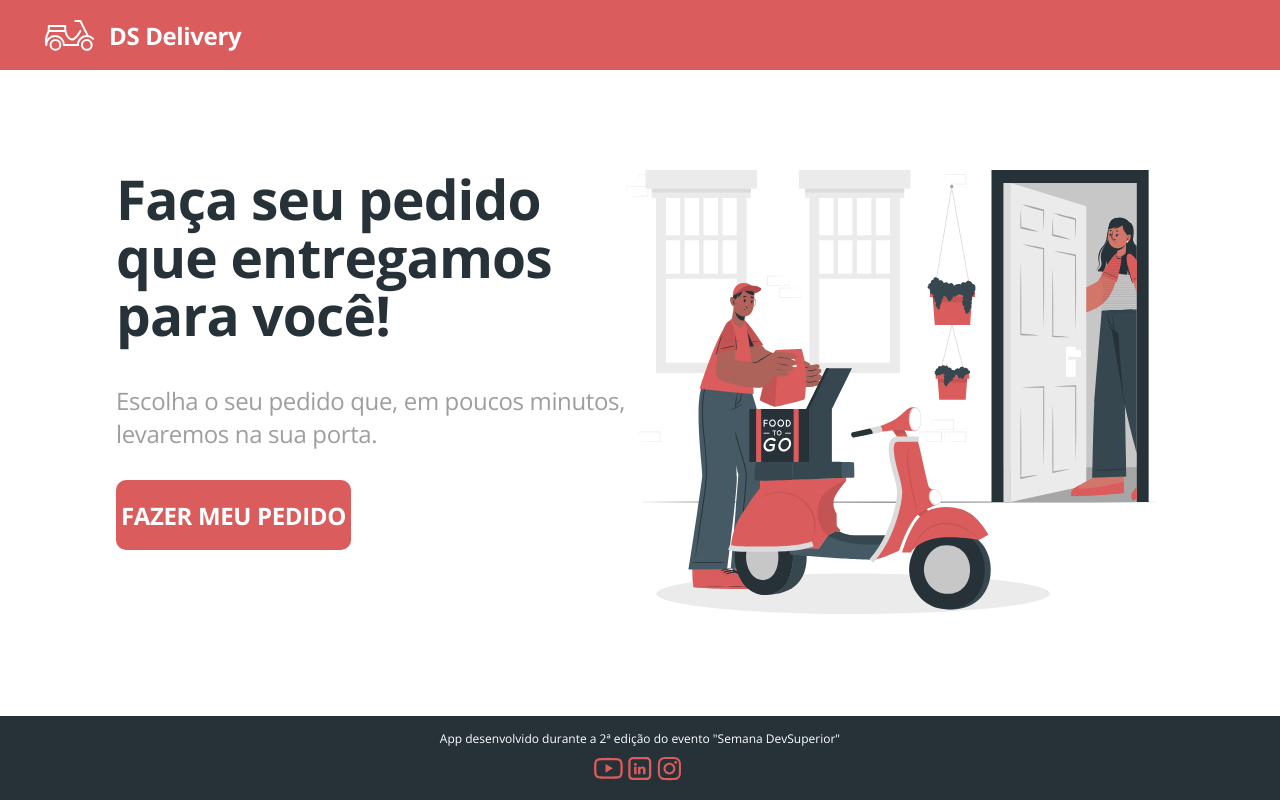
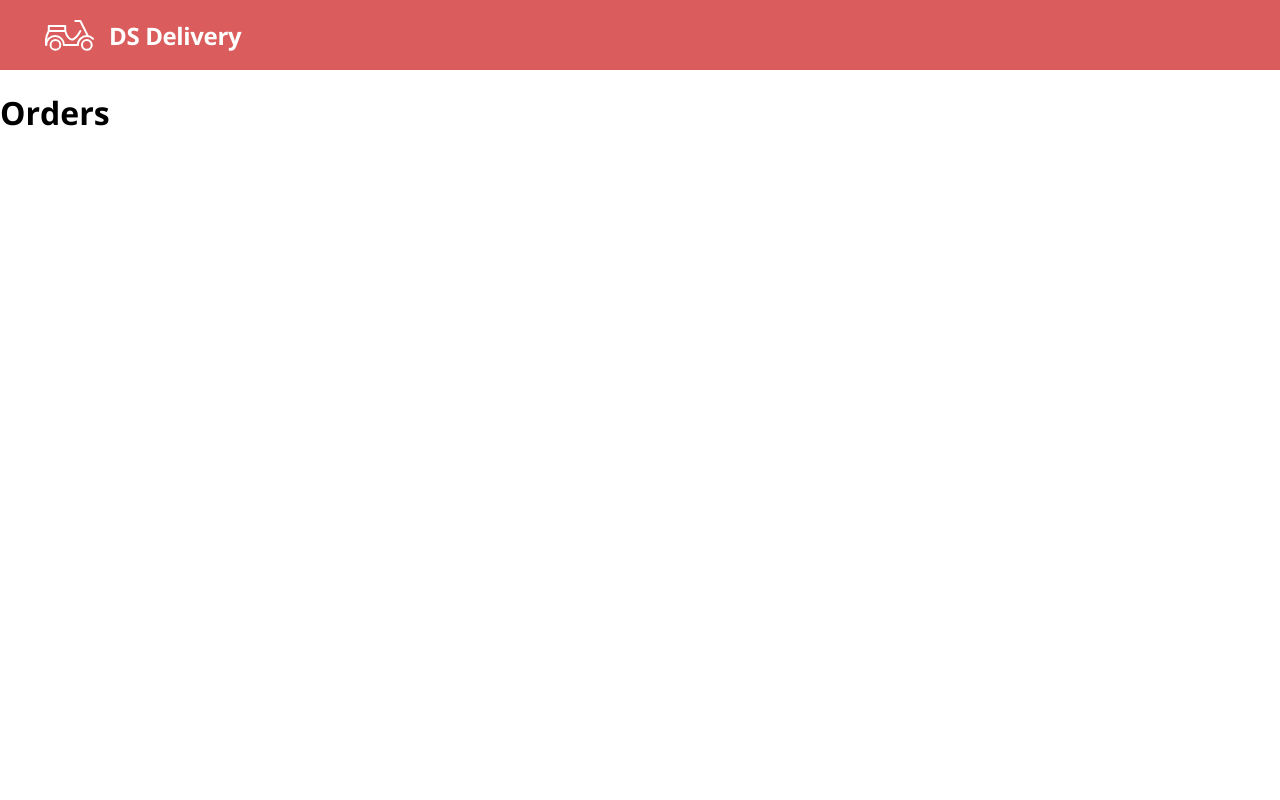
Before and after one commit to fellipems/dsdelivery, a React (Create React App) app in the folder front-web/: page /orders in a window 1280 px wide. Built offline with nearby package versions, Linux system fonts and the light colour scheme.

Commit message:
add routes navigation

```diff
--- a/front-web/package.json
+++ b/front-web/package.json
@@ -10,8 +10,10 @@
     "@types/node": "^12.19.12",
     "@types/react": "^16.14.2",
     "@types/react-dom": "^16.9.10",
+    "@types/react-router-dom": "^5.1.7",
     "react": "^17.0.1",
     "react-dom": "^17.0.1",
+    "react-router-dom": "^5.2.0",
     "react-scripts": "4.0.1",
     "typescript": "^4.1.3",
     "web-vitals": "^0.2.4"
--- a/front-web/src/App.tsx
+++ b/front-web/src/App.tsx
@@ -1,14 +1,13 @@
 import './App.css';
-import Navbar from './Navbar'
-import Home from './Home'
+import Routes from './routes';
+//import Orders from './Orders'
 
 function App() { // Esse fragment será representado no HTML com div="root", mesmo a tag estando vazia
   return (
     <>
-      <Navbar />
-      <Home />
+      <Routes/>
     </>
   );  // React fragment <> </>. Criamos um bloco de código, porém esse fragment não é representado no HTML
 }
-
+// parei no 1:52:35
 export default App;
--- a/front-web/src/Home/index.tsx
+++ b/front-web/src/Home/index.tsx
@@ -1,6 +1,7 @@
 import "./styles.css";
 import { ReactComponent as MainImage } from "./main.svg";
 import Footer from '../Footer'
+import { Link } from "react-router-dom";
 
 function Home() {
   return (
@@ -17,9 +18,9 @@
               Escolha o seu pedido que, em poucos minutos,
               <br /> levaremos na sua porta.
             </h3>
-            <a href="orders" className="home-btn-order">
+            <Link to="/orders" className="home-btn-order">
               FAZER MEU PEDIDO
-            </a>
+            </Link>
           </div>
           <div className="home-image">
             <MainImage />
--- a/front-web/src/Navbar/index.tsx
+++ b/front-web/src/Navbar/index.tsx
@@ -1,11 +1,12 @@
 import './styles.css';
 import {ReactComponent as Logo} from './logo.svg'
+import { Link } from 'react-router-dom';
 
 function Navbar() {
     return (
         <nav className="main-navbar">
             <Logo />
-            <a href="home" className="logo-text">DS Delivery</a>
+            <Link to="/" className="logo-text">DS Delivery</Link> {/* Só podemos usar o Link se estivermos dentro do mecanismo de rotas */}
         </nav>
     )
 }
--- /dev/null
+++ b/front-web/src/Orders/index.tsx
@@ -0,0 +1,11 @@
+import './styles.css';
+
+function Orders() {
+    return (
+        <div>
+            <h1>Orders</h1>
+        </div>
+    )
+}
+
+export default Orders;
--- /dev/null
+++ b/front-web/src/routes.tsx
@@ -0,0 +1,22 @@
+import { BrowserRouter, Switch, Route } from "react-router-dom";
+import Home from "./Home";
+import Navbar from "./Navbar";
+import Orders from "./Orders";
+
+function Routes() {
+    return (
+        <BrowserRouter>
+            <Navbar/>   { /* importamos nosso component Navbar para funcionar o <Link to> dentro do mecanismo de navagação das rotas */ }
+            <Switch>
+                <Route path="/orders">  {/* Usuário digitou /orders ou foi pra tela de orders, será renderizado o component de orders */}
+                    <Orders/>
+                </Route>
+                <Route path="/">
+                    <Home/>
+                </Route>
+            </Switch>
+        </BrowserRouter>
+    )
+}
+
+export default Routes;
```
Also changed, not shown: front-web/src/Orders/styles.css (added), 2 other files (tests, documents, lock files or other folders).
